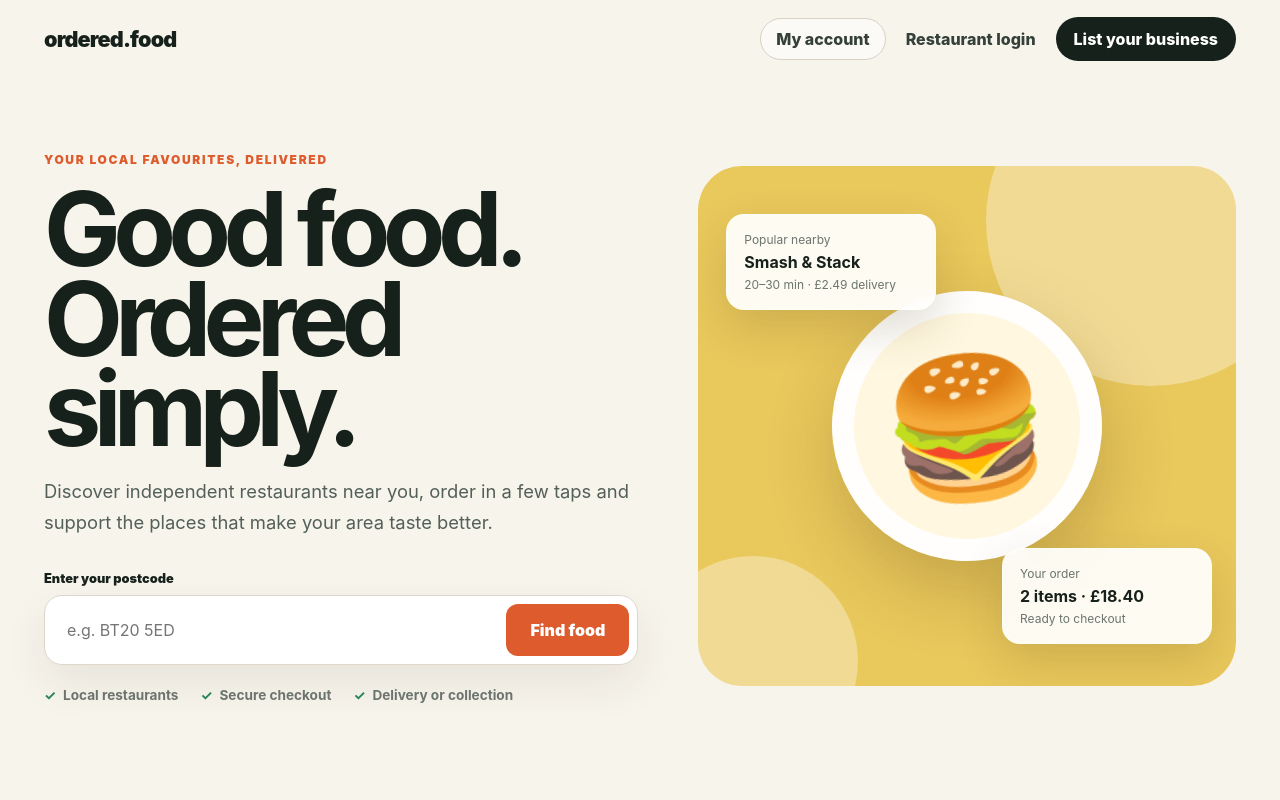
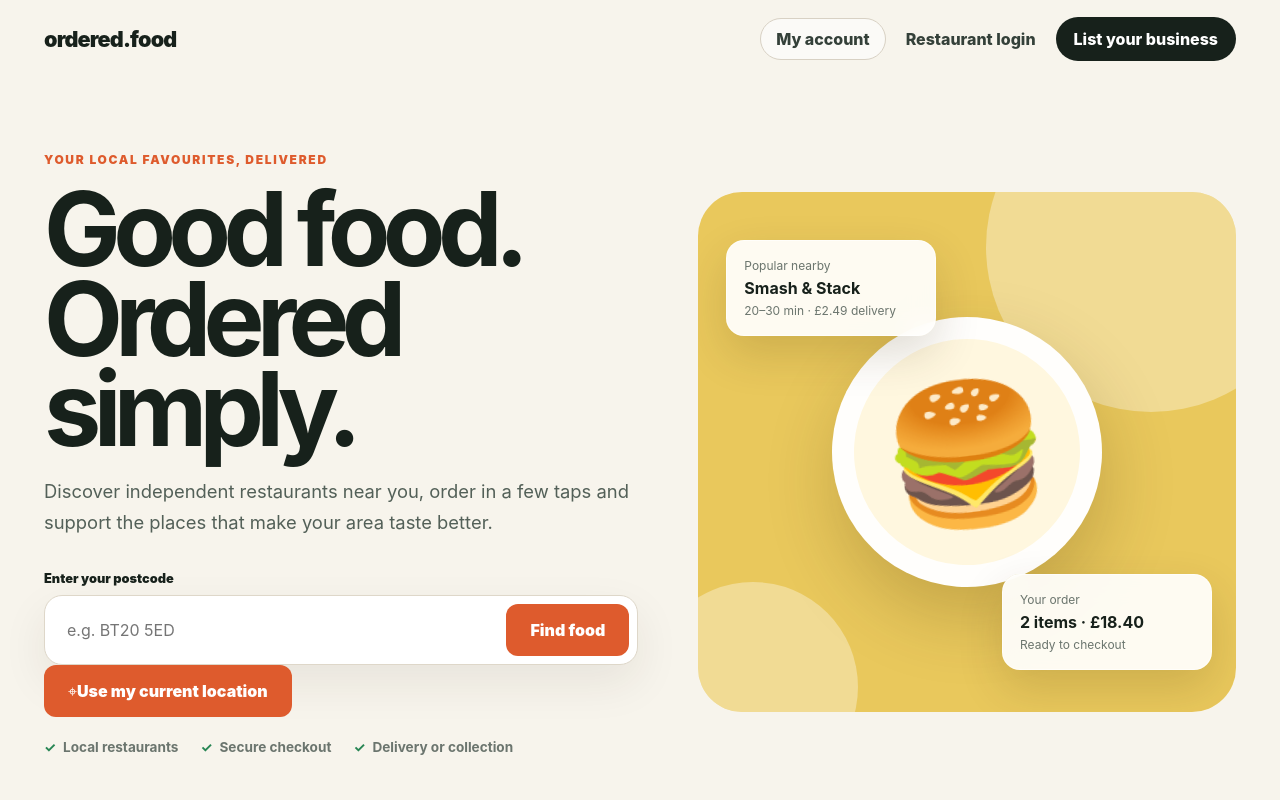
Before and after one commit to MaviUK/refreshabin, a React (Vite) app in the folder apps/restaurant/: page / in a window 1280 px wide. Shown: the top 800 px of the page. Built offline with nearby package versions, Linux system fonts and the light colour scheme; no server answers.

Commit message:
Add current location search to homepage

```diff
--- a/apps/restaurant/src/home/Home.tsx
+++ b/apps/restaurant/src/home/Home.tsx
@@ -4,14 +4,74 @@ import './Home.css'
 
 const cuisines = ['Pizza', 'Burgers', 'Chinese', 'Indian', 'Chicken', 'Desserts']
 
+type GeolocationErrorCode = 1 | 2 | 3
+
+function locationErrorMessage(code?: GeolocationErrorCode) {
+  if (code === 1) return 'Location access was denied. Enter your postcode instead.'
+  if (code === 2) return 'We could not determine your location. Enter your postcode instead.'
+  if (code === 3) return 'Finding your location took too long. Enter your postcode instead.'
+  return 'We could not use your current location. Enter your postcode instead.'
+}
+
+async function reverseGeocodePostcode(latitude: number, longitude: number) {
+  const response = await fetch(`https://nominatim.openstreetmap.org/reverse?format=jsonv2&lat=${encodeURIComponent(latitude)}&lon=${encodeURIComponent(longitude)}&addressdetails=1`, {
+    headers: { Accept: 'application/json' },
+  })
+  if (!response.ok) throw new Error('Reverse geocoding failed')
+
+  const result = await response.json() as { address?: { postcode?: string } }
+  const postcode = result.address?.postcode?.trim()
+  if (!postcode) throw new Error('No postcode returned for current location')
+  return postcode
+}
+
 export default function Home() {
   const navigate = useNavigate()
   const [postcode, setPostcode] = useState('')
+  const [locating, setLocating] = useState(false)
+  const [locationError, setLocationError] = useState('')
+
+  function goToRestaurants(value: string) {
+    navigate(value ? `/restaurants?postcode=${encodeURIComponent(value)}` : '/restaurants')
+  }
 
   function submitPostcode(event: FormEvent) {
     event.preventDefault()
-    const value = postcode.trim()
-    navigate(value ? `/restaurants?postcode=${encodeURIComponent(value)}` : '/restaurants')
+    goToRestaurants(postcode.trim())
+  }
+
+  function useCurrentLocation() {
+    if (locating) return
+    setLocationError('')
+
+    if (!('geolocation' in navigator)) {
+      setLocationError('Your browser does not support location lookup. Enter your postcode instead.')
+      return
+    }
+
+    setLocating(true)
+    navigator.geolocation.getCurrentPosition(
+      async ({ coords }) => {
+        try {
+          const resolvedPostcode = await reverseGeocodePostcode(coords.latitude, coords.longitude)
+          setPostcode(resolvedPostcode)
+          goToRestaurants(resolvedPostcode)
+        } catch (error) {
+          console.error('Unable to reverse geocode current location', error)
+          setLocationError('We found your location but could not resolve a postcode. Enter it manually instead.')
+          setLocating(false)
+        }
+      },
+      (error) => {
+        setLocationError(locationErrorMessage(error.code as GeolocationErrorCode))
+        setLocating(false)
+      },
+      {
+        enableHighAccuracy: false,
+        timeout: 10000,
+        maximumAge: 5 * 60 * 1000,
+      },
+    )
   }
 
   return (
@@ -44,6 +104,17 @@ export default function Home() {
               />
               <button type="submit">Find food</button>
             </div>
+            <button
+              className="current-location-button"
+              type="button"
+              onClick={useCurrentLocation}
+              disabled={locating}
+              aria-busy={locating}
+            >
+              <span aria-hidden="true">⌖</span>
+              {locating ? 'Finding your location…' : 'Use my current location'}
+            </button>
+            {locationError && <p className="location-error" role="alert">{locationError}</p>}
           </form>
 
           <div className="home-trust-row">
```
